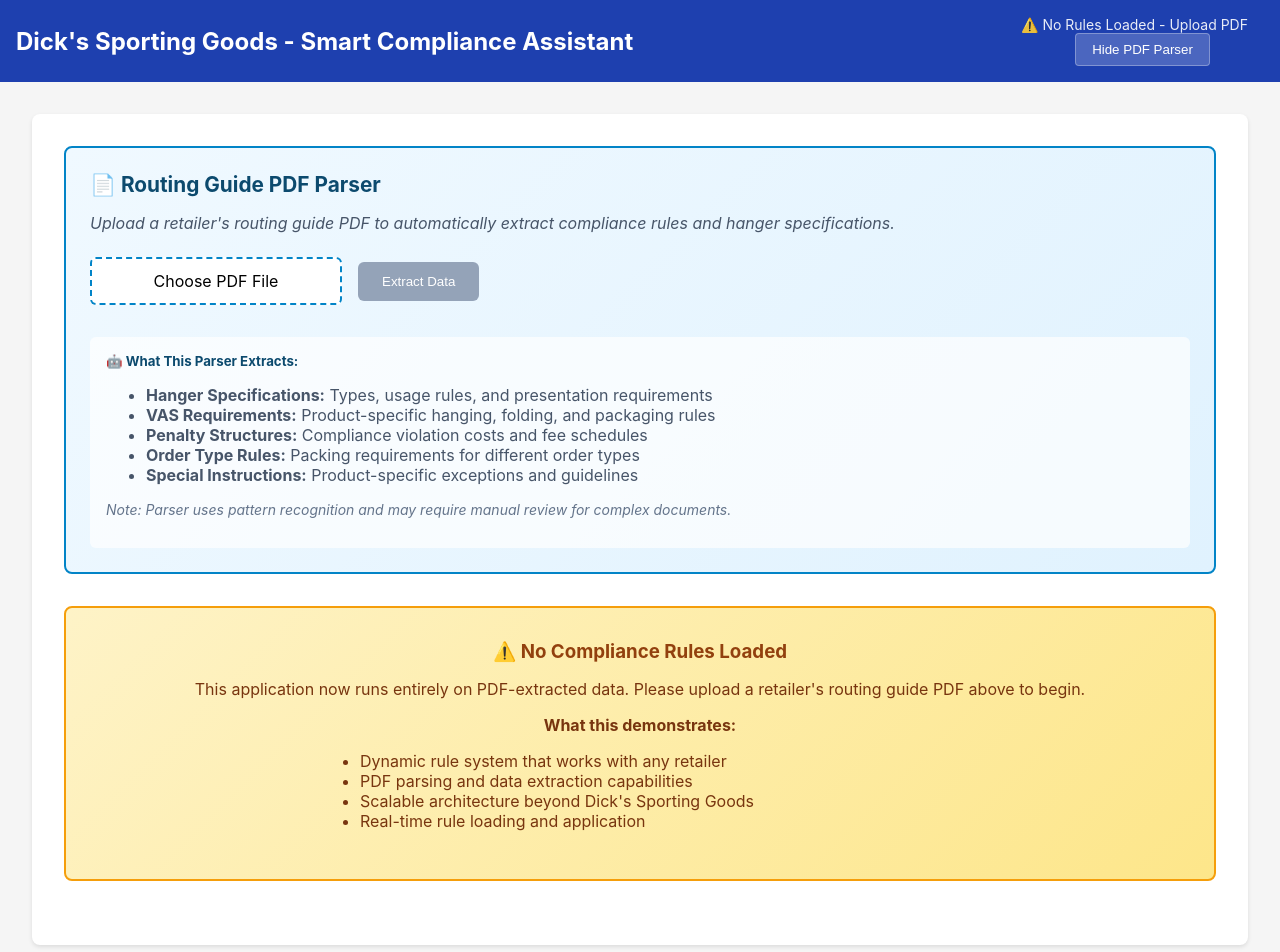
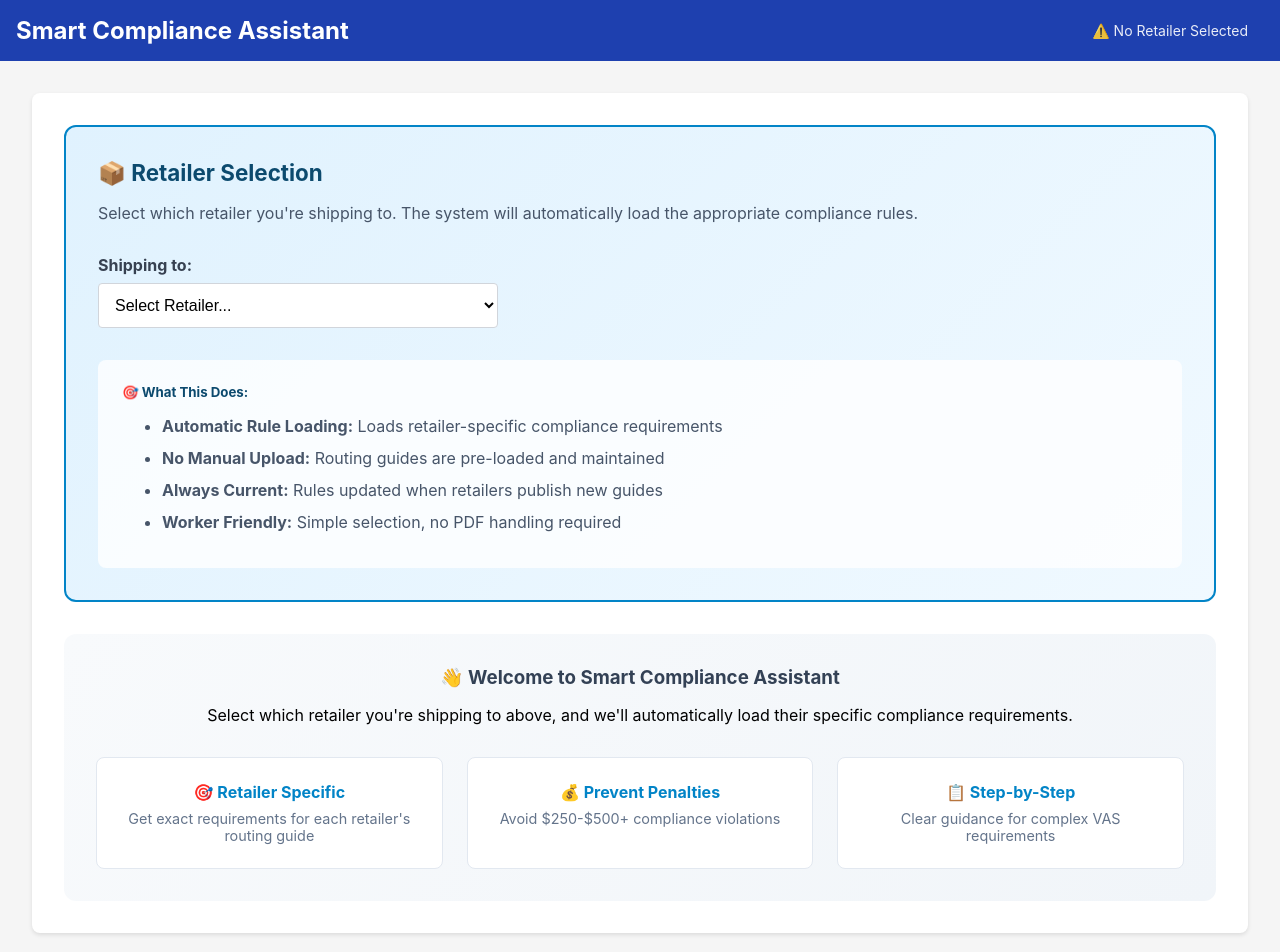
Before and after one commit to joeuntrecht/dicks-compliance-assistant, a React (Create React App) app: page / in a window 1280 px wide. Shown: the top 952 px of the page. Built offline with nearby package versions, Linux system fonts and the light colour scheme.

Commit message:
fix: remove duplicate general violation entries from compliance checklist

```diff
--- a/src/App.css
+++ b/src/App.css
@@ -1109,3 +1109,169 @@
 .pdf-section {
   margin-bottom: 2rem;
 }
+
+/* Retailer Selector Styling */
+.retailer-selector {
+  margin-bottom: 2rem;
+  padding: 2rem;
+  background: linear-gradient(135deg, #e0f2fe 0%, #f0f9ff 100%);
+  border: 2px solid #0284c7;
+  border-radius: 12px;
+}
+
+.retailer-selector h3 {
+  color: #0c4a6e;
+  margin: 0 0 0.5rem 0;
+  font-size: 1.4rem;
+}
+
+.selector-description {
+  color: #475569;
+  margin-bottom: 2rem;
+  font-size: 1rem;
+}
+
+.retailer-form {
+  margin-bottom: 2rem;
+}
+
+.retailer-dropdown {
+  width: 100%;
+  max-width: 400px;
+  padding: 1rem;
+  border: 2px solid #0284c7;
+  border-radius: 8px;
+  font-size: 1.1rem;
+  background: white;
+}
+
+.retailer-dropdown:focus {
+  outline: none;
+  border-color: #0c4a6e;
+  box-shadow: 0 0 0 3px rgba(2, 132, 199, 0.1);
+}
+
+.retailer-info {
+  margin-top: 1.5rem;
+  padding: 1.5rem;
+  background: white;
+  border-radius: 8px;
+  border-left: 4px solid #0284c7;
+}
+
+.selected-retailer h4 {
+  color: #0c4a6e;
+  margin: 0 0 0.5rem 0;
+}
+
+.loading-rules {
+  display: flex;
+  align-items: center;
+  gap: 0.75rem;
+  margin-top: 1rem;
+  color: #0284c7;
+}
+
+.retailer-benefits {
+  background: rgba(255, 255, 255, 0.8);
+  padding: 1.5rem;
+  border-radius: 8px;
+  margin-top: 1rem;
+}
+
+.retailer-benefits h5 {
+  color: #0c4a6e;
+  margin: 0 0 1rem 0;
+}
+
+.retailer-benefits ul {
+  margin: 0;
+  color: #475569;
+}
+
+.retailer-benefits li {
+  margin-bottom: 0.75rem;
+}
+
+/* No retailer warning */
+.no-retailer-warning {
+  text-align: center;
+  padding: 2rem;
+  background: linear-gradient(135deg, #f8fafc 0%, #f1f5f9 100%);
+  border-radius: 12px;
+  margin-top: 2rem;
+}
+
+.no-retailer-warning h3 {
+  color: #334155;
+  margin: 0 0 1rem 0;
+}
+
+.benefits-grid {
+  display: grid;
+  grid-template-columns: repeat(auto-fit, minmax(250px, 1fr));
+  gap: 1.5rem;
+  margin-top: 2rem;
+}
+
+.benefit {
+  background: white;
+  padding: 1.5rem;
+  border-radius: 8px;
+  text-align: center;
+  border: 1px solid #e2e8f0;
+}
+
+.benefit h4 {
+  color: #0284c7;
+  margin: 0 0 0.5rem 0;
+}
+
+.benefit p {
+  color: #64748b;
+  margin: 0;
+  font-size: 0.9rem;
+}
+
+/* Retailer header */
+.retailer-header {
+  display: flex;
+  justify-content: space-between;
+  align-items: center;
+  margin-bottom: 2rem;
+  padding: 1rem;
+  background: white;
+  border-radius: 8px;
+  border-left: 4px solid #10b981;
+}
+
+.retailer-header h2 {
+  color: #059669;
+  margin: 0;
+}
+
+.change-retailer-btn {
+  background: #6b7280;
+  color: white;
+  padding: 0.5rem 1rem;
+  border: none;
+  border-radius: 6px;
+  cursor: pointer;
+  font-size: 0.9rem;
+}
+
+.change-retailer-btn:hover {
+  background: #4b5563;
+}
+
+@media (max-width: 768px) {
+  .retailer-header {
+    flex-direction: column;
+    gap: 1rem;
+    text-align: center;
+  }
+
+  .benefits-grid {
+    grid-template-columns: 1fr;
+  }
+}
--- a/src/App.js
+++ b/src/App.js
@@ -1,21 +1,22 @@
 import { useState } from 'react';
 import ProductInput from './components/ProductInput';
 import ComplianceResults from './components/ComplianceResults';
-import PDFParser from './components/PDFParser';
+import RetailerSelector from './components/RetailerSelector';
 import HangerGuide from './components/HangerGuide';
 import { DynamicRuleEngine } from './utils/dynamicRuleEngine';
+import { PDFLoader } from './utils/pdfLoader';
 import './App.css';
 
 function App() {
   const [analysisResults, setAnalysisResults] = useState(null);
-  const [showPDFParser, setShowPDFParser] = useState(true); // Show by default since we need PDF data
   const [ruleEngine, setRuleEngine] = useState(new DynamicRuleEngine());
-  const [dataSource, setDataSource] = useState('none');
+  const [currentRetailer, setCurrentRetailer] = useState(null);
+  const [isLoadingRules, setIsLoadingRules] = useState(false);
+  const [error, setError] = useState(null);
 
   const handleAnalyze = (productData) => {
     if (!ruleEngine.hasValidRules()) {
-      alert('Please upload a routing guide PDF first to extract compliance rules.');
-      setShowPDFParser(true);
+      alert('Please select a retailer first to load compliance rules.');
       return;
     }
 
@@ -27,71 +28,105 @@
     setAnalysisResults(null);
   };
 
-  const handleDataExtracted = (extractedData) => {
-    // Convert PDF data to our application format
-    const convertedRules = DynamicRuleEngine.convertPdfToApplicationRules(extractedData);
+  const handleRetailerSelected = async (retailer) => {
+    setIsLoadingRules(true);
+    setError(null);
 
-    // Create new rule engine with extracted data
-    const newRuleEngine = new DynamicRuleEngine(convertedRules);
-    setRuleEngine(newRuleEngine);
-    setDataSource('pdf');
+    try {
+      // Load the retailer's routing guide automatically
+      const extractedData = await PDFLoader.loadRetailerRules(retailer);
 
-    console.log('Rules loaded from PDF:', convertedRules);
+      // Convert to application format
+      const convertedRules = DynamicRuleEngine.convertPdfToApplicationRules(extractedData);
 
-    // Show success message
-    const ruleCount = Object.keys(convertedRules.productRules).length + Object.keys(convertedRules.hangerChart).length;
-    alert(`Success! Loaded ${ruleCount} rules from PDF. You can now analyze products.`);
+      // Create new rule engine with retailer data
+      const newRuleEngine = new DynamicRuleEngine(convertedRules);
+      setRuleEngine(newRuleEngine);
+      setCurrentRetailer(retailer);
+
+      console.log(`${retailer.name} rules loaded:`, convertedRules);
+
+    } catch (err) {
+      setError(`Failed to load ${retailer.name} compliance rules: ${err.message}`);
+      console.error('Retailer loading error:', err);
+    } finally {
+      setIsLoadingRules(false);
+    }
   };
 
   const getRuleSourceDisplay = () => {
+    if (!currentRetailer) return '⚠️ No Retailer Selected';
+    if (isLoadingRules) return `🔄 Loading ${currentRetailer.name} Rules...`;
+
     const source = ruleEngine.getRuleSource();
-    switch (source.source) {
-      case 'pdf': return `📄 PDF Rules (${source.totalRules} rules loaded)`;
-      case 'empty': return '⚠️ No Rules Loaded - Upload PDF';
-      default: return '❓ Unknown Source';
-    }
+    return `✅ ${currentRetailer.name} Rules (${source.totalRules} rules loaded)`;
   };
 
   return (
     <div className="App">
       <header className="app-header">
-        <h1>Dick's Sporting Goods - Smart Compliance Assistant</h1>
+        <h1>Smart Compliance Assistant</h1>
         <div className="header-controls">
           <div className="rule-source">
             {getRuleSourceDisplay()}
           </div>
-          <button
-            onClick={() => setShowPDFParser(!showPDFParser)}
-            className="toggle-parser-btn"
-          >
-            {showPDFParser ? 'Hide' : 'Show'} PDF Parser
-          </button>
         </div>
       </header>
       <main className="app-main">
         <div className="container">
-          {showPDFParser && (
-            <div className="pdf-section">
-              <PDFParser onDataExtracted={handleDataExtracted} />
+          {!currentRetailer || !ruleEngine.hasValidRules() ? (
+            <>
+              <RetailerSelector
+                onRetailerSelected={handleRetailerSelected}
+                currentRetailer={currentRetailer?.id}
+                isLoading={isLoadingRules}
+              />
 
-              {!ruleEngine.hasValidRules() && (
-                <div className="no-rules-warning">
-                  <h3>⚠️ No Compliance Rules Loaded</h3>
-                  <p>This application now runs entirely on PDF-extracted data. Please upload a retailer's routing guide PDF above to begin.</p>
-                  <p><strong>What this demonstrates:</strong></p>
-                  <ul>
-                    <li>Dynamic rule system that works with any retailer</li>
-                    <li>PDF parsing and data extraction capabilities</li>
-                    <li>Scalable architecture beyond Dick's Sporting Goods</li>
-                    <li>Real-time rule loading and application</li>
-                  </ul>
+              {error && (
+                <div className="error-message">
+                  <h3>⚠️ Error Loading Rules</h3>
+                  <p>{error}</p>
+                  <button onClick={() => setError(null)}>Try Again</button>
                 </div>
               )}
-            </div>
-          )}
 
-          {ruleEngine.hasValidRules() && (
+              {!currentRetailer && (
+                <div className="no-retailer-warning">
+                  <h3>👋 Welcome to Smart Compliance Assistant</h3>
+                  <p>Select which retailer you're shipping to above, and we'll automatically load their specific compliance requirements.</p>
+                  <div className="benefits-grid">
+                    <div className="benefit">
+                      <h4>🎯 Retailer Specific</h4>
+                      <p>Get exact requirements for each retailer's routing guide</p>
+                    </div>
+                    <div className="benefit">
+                      <h4>💰 Prevent Penalties</h4>
+                      <p>Avoid $250-$500+ compliance violations</p>
+                    </div>
+                    <div className="benefit">
+                      <h4>📋 Step-by-Step</h4>
+                      <p>Clear guidance for complex VAS requirements</p>
+                    </div>
+                  </div>
+                </div>
+              )}
+            </>
+          ) : (
             <>
+              <div className="retailer-header">
+                <h2>📦 Shipping to: {currentRetailer.name}</h2>
+                <button
+                  onClick={() => {
+                    setCurrentRetailer(null);
+                    setRuleEngine(new DynamicRuleEngine());
+                    setAnalysisResults(null);
+                  }}
+                  className="change-retailer-btn"
+                >
+                  Change Retailer
+                </button>
+              </div>
+
               {!analysisResults ? (
                 <ProductInput onAnalyze={handleAnalyze} />
               ) : (
--- /dev/null
+++ b/src/components/RetailerSelector.js
@@ -0,0 +1,82 @@
+import { useState } from 'react';
+
+function RetailerSelector({ onRetailerSelected, currentRetailer, isLoading }) {
+  const [selectedRetailer, setSelectedRetailer] = useState(currentRetailer || '');
+
+  const availableRetailers = [
+    {
+      id: 'dicks',
+      name: 'Dick\'s Sporting Goods',
+      pdfPath: '/pdfs/dicks_guide.pdf',
+      description: 'Complete VAS requirements and compliance rules'
+    }
+    // Future retailers can be added here:
+    // { id: 'target', name: 'Target Corporation', pdfPath: '/pdfs/target_guide.pdf' }
+  ];
+
+  const handleRetailerChange = (e) => {
+    const retailerId = e.target.value;
+    setSelectedRetailer(retailerId);
+
+    if (retailerId) {
+      const retailer = availableRetailers.find(r => r.id === retailerId);
+      onRetailerSelected(retailer);
+    }
+  };
+
+  return (
+    <div className="retailer-selector">
+      <h3>📦 Retailer Selection</h3>
+      <p className="selector-description">
+        Select which retailer you're shipping to. The system will automatically load the appropriate compliance rules.
+      </p>
+
+      <div className="retailer-form">
+        <div className="form-group">
+          <label htmlFor="retailer-select">Shipping to:</label>
+          <select
+            id="retailer-select"
+            value={selectedRetailer}
+            onChange={handleRetailerChange}
+            disabled={isLoading}
+            className="retailer-dropdown"
+          >
+            <option value="">Select Retailer...</option>
+            {availableRetailers.map(retailer => (
+              <option key={retailer.id} value={retailer.id}>
+                {retailer.name}
+              </option>
+            ))}
+          </select>
+        </div>
+
+        {selectedRetailer && (
+          <div className="retailer-info">
+            <div className="selected-retailer">
+              <h4>Selected: {availableRetailers.find(r => r.id === selectedRetailer)?.name}</h4>
+              <p>{availableRetailers.find(r => r.id === selectedRetailer)?.description}</p>
+              {isLoading && (
+                <div className="loading-rules">
+                  <div className="spinner"></div>
+                  <span>Loading compliance rules...</span>
+                </div>
+              )}
+            </div>
+          </div>
+        )}
+      </div>
+
+      <div className="retailer-benefits">
+        <h5>🎯 What This Does:</h5>
+        <ul>
+          <li><strong>Automatic Rule Loading:</strong> Loads retailer-specific compliance requirements</li>
+          <li><strong>No Manual Upload:</strong> Routing guides are pre-loaded and maintained</li>
+          <li><strong>Always Current:</strong> Rules updated when retailers publish new guides</li>
+          <li><strong>Worker Friendly:</strong> Simple selection, no PDF handling required</li>
+        </ul>
+      </div>
+    </div>
+  );
+}
+
+export default RetailerSelector;
--- a/src/utils/dynamicRuleEngine.js
+++ b/src/utils/dynamicRuleEngine.js
@@ -240,18 +240,11 @@
     }
 
     addPenaltyBasedRequirements(checklist) {
-      // Add requirements based on penalty rules from PDF
-      this.rules.penaltyRules.forEach(penalty => {
-        if (penalty.violation && penalty.amount > 0) {
-          checklist.push({
-            category: 'Compliance',
-            requirement: `Avoid ${penalty.violation} violations`,
-            critical: penalty.amount > 100,
-            penaltyIfMissed: `$${penalty.amount} per ${penalty.unit}`
-          });
-        }
-      });
-    }
+        // Skip adding generic penalty-based requirements
+        // The specific VAS requirements already include penalty information
+        // This prevents duplicate "Avoid general violations" entries
+        return;
+      }
 
     calculateRisk(checklist) {
       const criticalItems = checklist.filter(item => item.critical);
--- /dev/null
+++ b/src/utils/pdfLoader.js
@@ -0,0 +1,54 @@
+import { parseRoutingGuide } from './pdfProcessor';
+
+export class PDFLoader {
+  static async loadRetailerRules(retailer) {
+    try {
+      // Fetch the PDF from the public directory
+      const response = await fetch(retailer.pdfPath);
+
+      if (!response.ok) {
+        throw new Error(`Failed to fetch ${retailer.name} routing guide: ${response.status}`);
+      }
+
+      // Convert response to blob, then to file-like object
+      const blob = await response.blob();
+      const file = new File([blob], `${retailer.id}_guide.pdf`, { type: 'application/pdf' });
+
+      // Use existing PDF processor to extract rules
+      const extractedData = await parseRoutingGuide(file);
+
+      // Add retailer metadata
+      extractedData.metadata = {
+        ...extractedData.metadata,
+        retailerId: retailer.id,
+        retailerName: retailer.name,
+        source: 'pre-loaded',
+        loadedAt: new Date().toISOString()
+      };
+
+      return extractedData;
+
+    } catch (error) {
+      console.error(`Error loading ${retailer.name} rules:`, error);
+      throw new Error(`Failed to load compliance rules for ${retailer.name}. Please contact support.`);
+    }
+  }
+
+  static getAvailableRetailers() {
+    return [
+      {
+        id: 'dicks',
+        name: 'Dick\'s Sporting Goods',
+        pdfPath: '/pdfs/dicks_guide.pdf',
+        description: 'Complete VAS requirements and compliance rules'
+      }
+      // Easy to add more retailers:
+      // {
+      //   id: 'target',
+      //   name: 'Target Corporation',
+      //   pdfPath: '/pdfs/target_guide.pdf',
+      //   description: 'Target-specific packaging and labeling requirements'
+      // }
+    ];
+  }
+}
```
Also changed, not shown: 1 other file (tests, documents, lock files or other folders).
